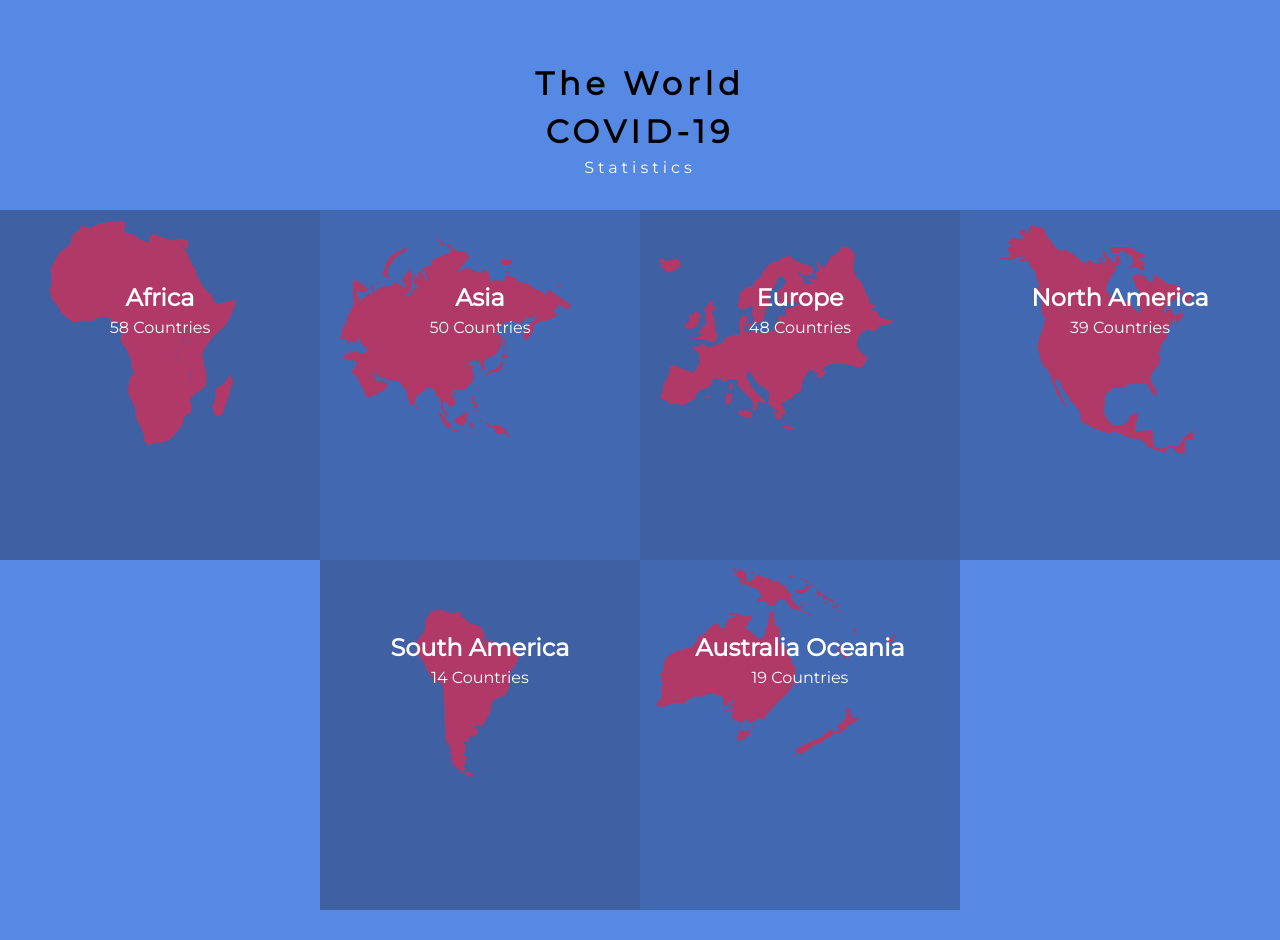
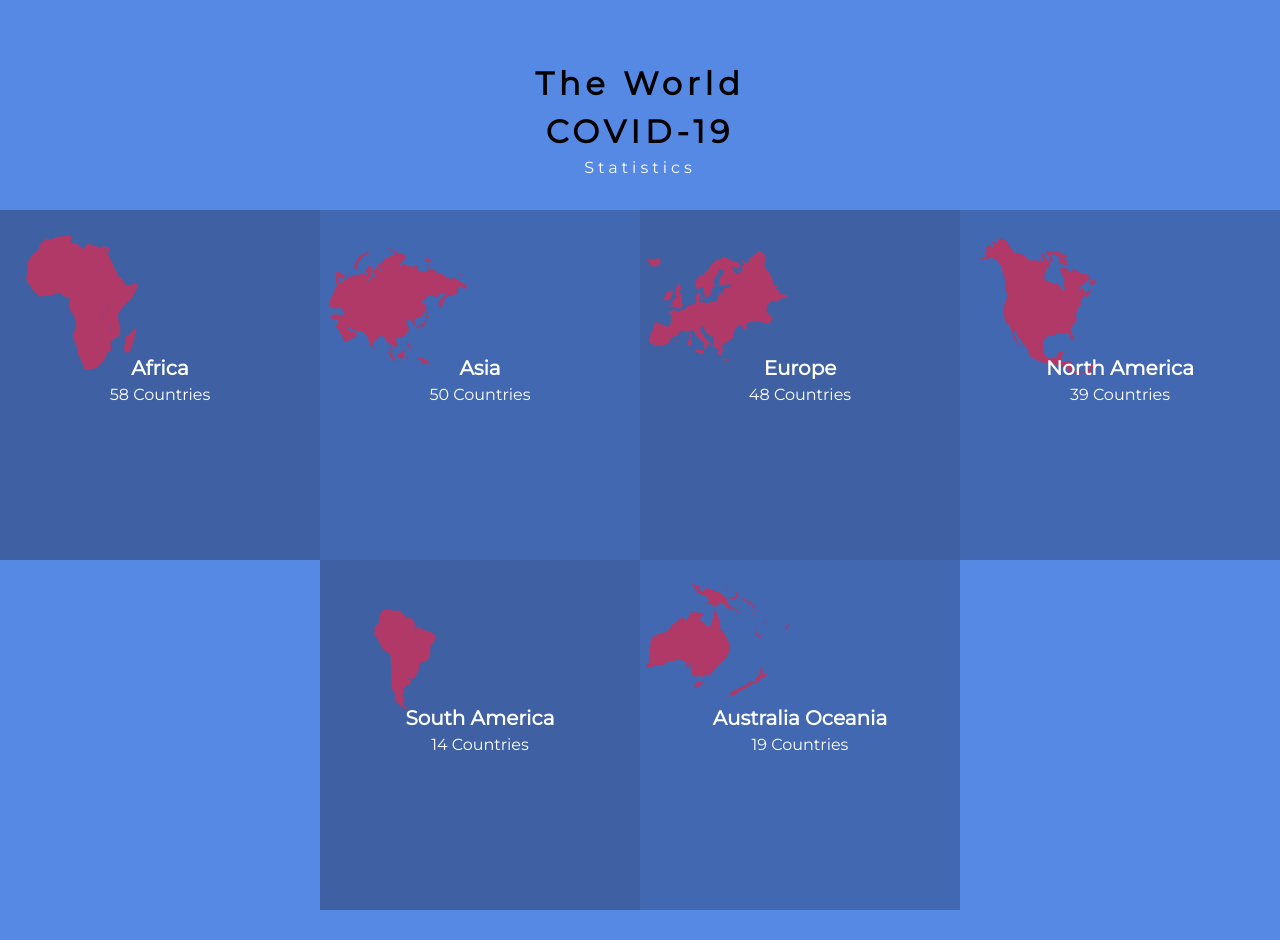
Before and after one commit to abdulhamiid/covid-tracker, a React (Create React App) app: page / in a window 1280 px wide. Built offline with nearby package versions, Linux system fonts and the light colour scheme; no server answers.

Commit message:
Addd media query for tab screen

```diff
--- a/src/index.css
+++ b/src/index.css
@@ -32,6 +32,10 @@ body {
   display: none;
 }
 
+li {
+  list-style: none;
+}
+
 #root {
   margin-top: 5px;
 }
@@ -46,13 +50,30 @@ a {
   margin: auto 10px;
 }
 
-.navBar ul li svg:first-child {
-  margin-right: 10px;
+.data > li {
+  border-radius: 20px;
+  padding: 10px 5px;
+  margin: 10px;
+  box-sizing: border-box;
+  background-color: #3f61a4;
 }
 
 svg:hover {
   cursor: pointer;
   opacity: 0.8;
+}
+
+.data > li svg {
+  font-size: 30px;
+  color: #f00;
+}
+
+.aboutPage a svg {
+  color: #000;
+}
+
+.navBar ul li svg:first-child {
+  margin-right: 10px;
 }
 
 .aboutPage {
@@ -66,10 +87,9 @@ svg:hover {
 
 .aboutPage a {
   color: #fff;
-}
-
-li {
-  list-style: none;
+  display: flex;
+  align-items: center;
+  gap: 4px;
 }
 
 button {
@@ -136,7 +156,12 @@ code {
   display: flex;
   flex-direction: column;
   align-items: center;
-  margin-top: 40px;
+  justify-content: flex-end;
+  padding-bottom: 10px;
+}
+
+.dataPage h2 {
+  font-size: 16px;
 }
 
 .africa {
@@ -182,29 +207,8 @@ code {
   justify-content: center;
 }
 
-.data > li {
-  /* background-color: #4268b1; */
-  border-radius: 20px;
-  padding: 10px 5px;
-  margin: 10px;
-  box-sizing: border-box;
-}
-
-.data > li svg {
-  font-size: 30px;
-  color: #f00;
-}
-
 .data p {
   color: #fff;
-}
-
-.data > li:nth-child(4n-2) {
-  background-color: #3f61a4;
-}
-
-.data > li:nth-child(4n-1) {
-  background-color: #3f61a4;
 }
 
 .searchContainer input {
@@ -222,11 +226,24 @@ code {
   outline: none;
 }
 
+@media (min-width: 568px) {
+  .box {
+    background-size: calc(45%);
+    background-position: 6px 24px;
+  }
+
+  .searchContainer input {
+    top: 9px;
+    transform: translate(55%);
+  }
+}
+
 @media (min-width: 768px) {
   .searchContainer input {
     margin-top: 10px;
     font-size: 17px;
     width: 20%;
+    left: 100px;
     top: 3px;
   }
 
@@ -247,7 +264,12 @@ code {
   }
 
   .dataPage {
-    margin-top: 70px;
+    justify-content: center;
+    margin-top: 0;
+  }
+
+  .dataPage h2 {
+    font-size: 20px;
   }
 
   .data > li:nth-child(even) {
```
